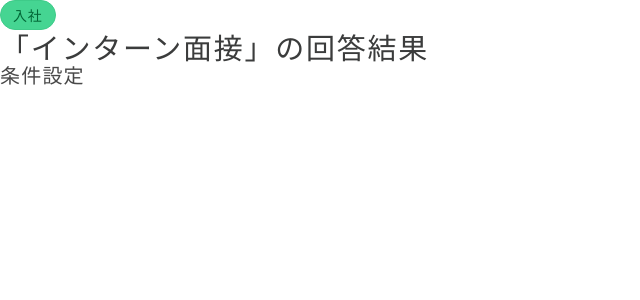
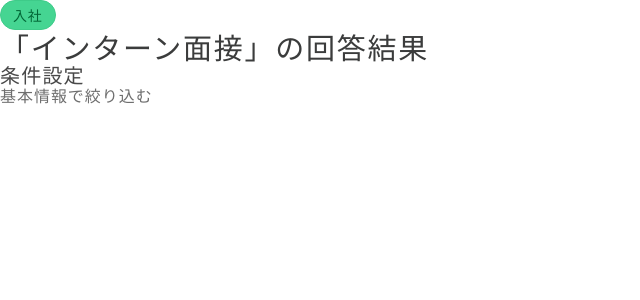
Before and after one commit to yukisugiya/cxc-front, a Vue app: page / in a window 1280 px wide. Shown: the top 300 px of the page, without its empty margins (0-640 px from the left). Built offline with nearby package versions, Linux system fonts and the light colour scheme.

Commit message:
Heading3 fix

```diff
--- a/src/App.vue
+++ b/src/App.vue
@@ -2,10 +2,12 @@
 <TextLabel text="入社" type="green"/>
 <Heading1 headingText="「インターン面接」の回答結果"/>
 <Heading2 headingText="条件設定" />
+<Heading3 headingText="基本情報で絞り込む" />
 </template>
 
 <script lang="ts" setup>
 import TextLabel from './components/atoms/TextLabel.vue';
 import Heading1 from './components/atoms/Heading1.vue';
 import Heading2 from './components/atoms/Heading2.vue';
+import Heading3 from './components/atoms/Heading3.vue';
 </script>
--- a/src/components/atoms/Heading3.vue
+++ b/src/components/atoms/Heading3.vue
@@ -1,16 +1,19 @@
 <template>
-  <h3>{{ h3 }}</h3>
+  <h3>{{ headingText }}</h3>
 </template>
 
 <script lang="ts" setup>
 import { defineProps } from 'vue';
 
 const props = defineProps({
-  h3: String,
+  headingText: { //表示するテキスト
+		type: String,
+		required: true
+	}
 })
 </script>
 
-<style scoped>
+<style lang ="scss" scoped>
 h3 {
   font-size: 1.6rem;
   font-weight: 500;
```
